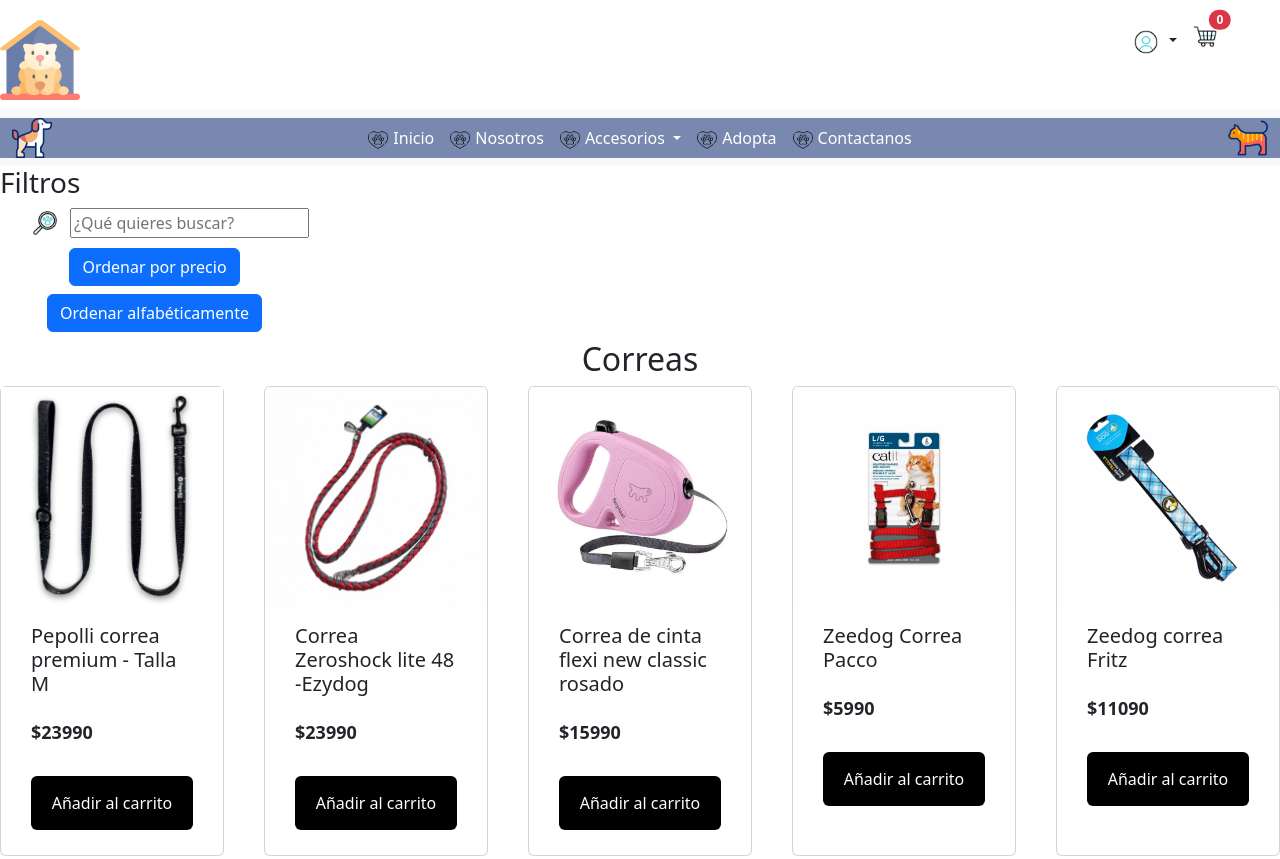
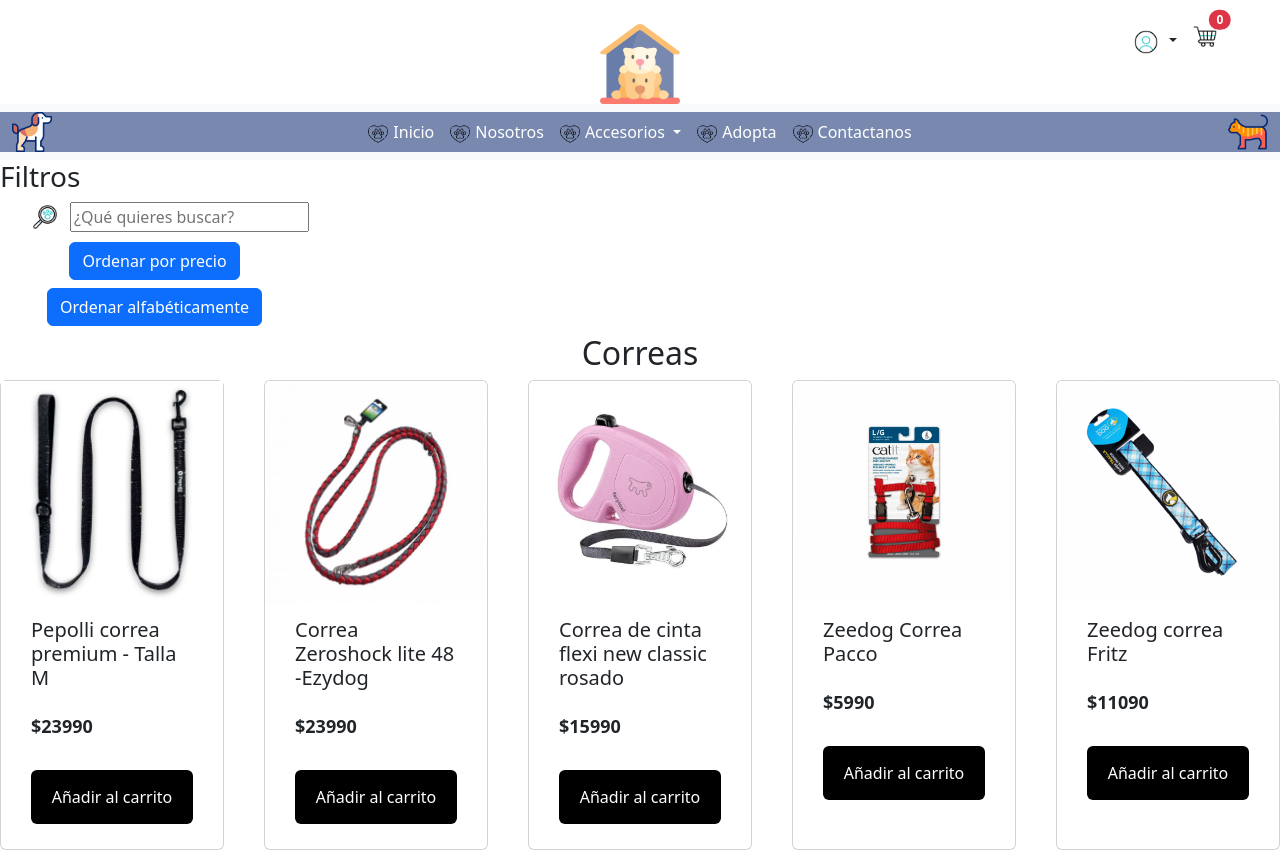
Before and after one commit to Karol3Navarro/Prueba_2_PGY3121_001D_Dayana_Alvarez_Karol_Navarro, a plain HTML site: page correa.html in a window 1280 px wide. Shown: the top 859 px of the page. Drawn offline with nearby package versions, Linux system fonts and the light colour scheme.

Commit message:
Menu Productos

```diff
--- a/correa.html
+++ b/correa.html
@@ -11,12 +11,7 @@
 <body>
     <!--Barra principal-->
     <header>
-        <div class="contendorBoton">
-            <!--Logo-->
-                <center>
-                    <a href="index.html"><img src="img/refugio-de-animales.png" alt="Bootstrap" height="80" width="80"></a>
-                </center>
-
+        <div class="contendorBoton2">
             <!--Login y Carrito-->
             <div class="btnCarritoLogin">
                 <!--Login-->
@@ -55,6 +50,11 @@
                 </div>
             </div>
         </div>
+        <!--Logo-->
+        <center>
+            <a href="index.html"><img src="img/refugio-de-animales.png" alt="Bootstrap" height="80" width="80"></a>
+        </center>
+
 
         <!--Menu-->
         <nav class="navbar navbar-expand-lg bg-body-tertiary">
--- a/style.css
+++ b/style.css
@@ -14,6 +14,12 @@
     justify-content: space-between;
     margin-top: 20px;
     margin-bottom: 10px;
+}
+.contendorBoton2{
+    display: flex;
+    justify-content: right;
+    margin-top: 20px;
+    margin-bottom: -50px;
 }
 .btnCarritoLogin{
     display: flex;
```
Also changed, not shown: bandana.html (+6 -6 lines), identificacion.html (+6 -6 lines).
